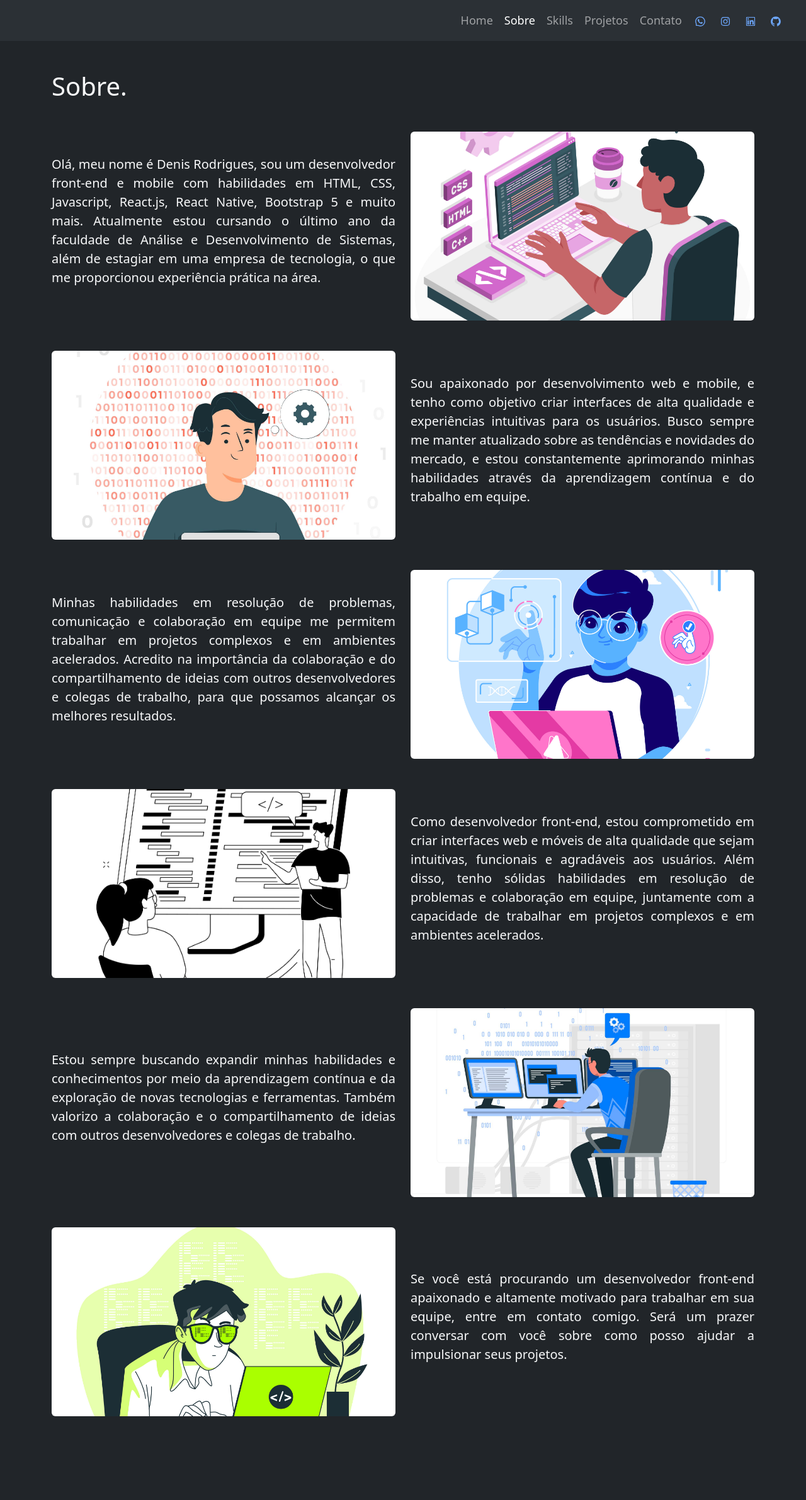
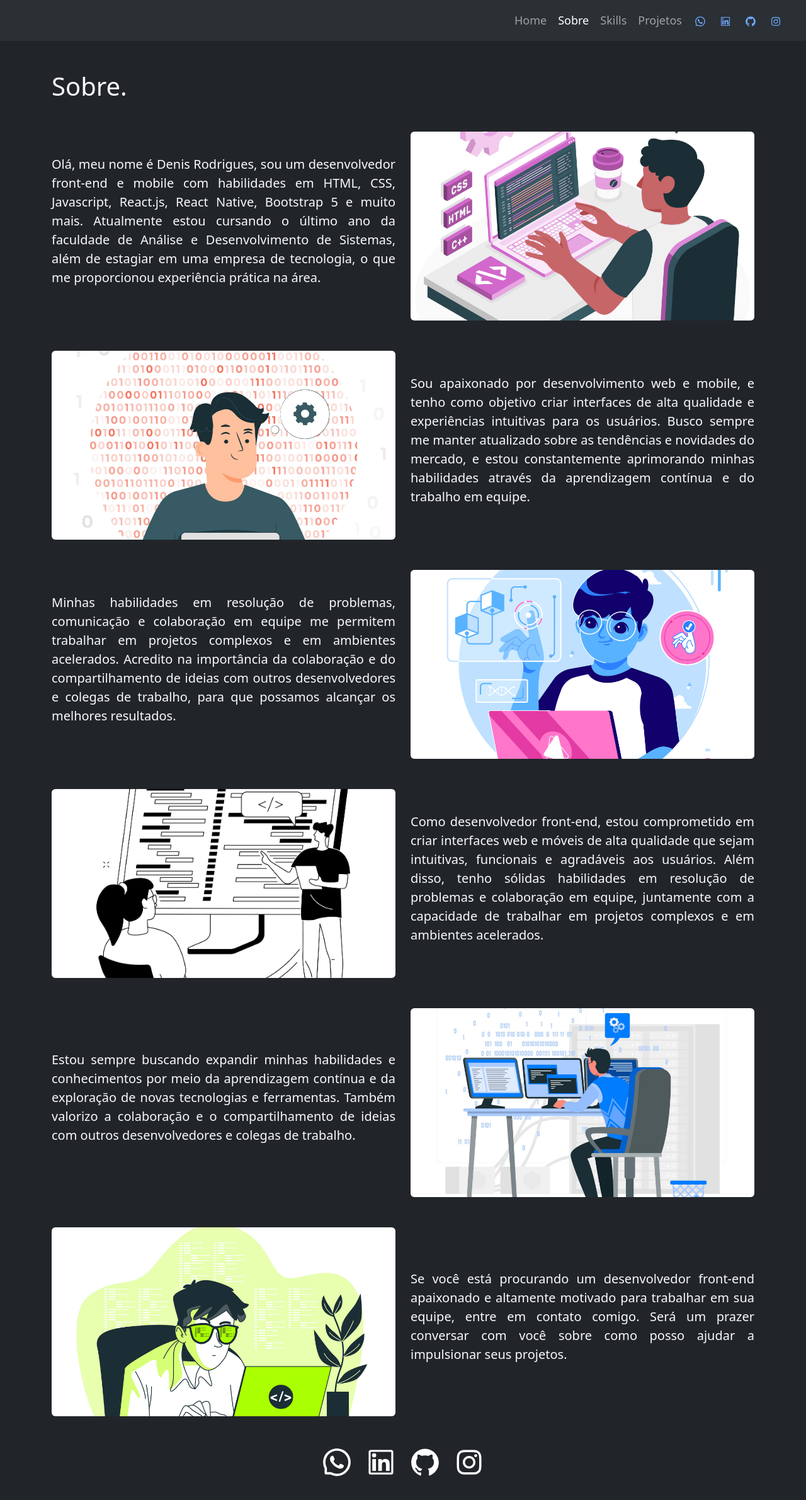
Before and after one commit to denisrodrigues-ita/portflio, a React (Vite) app: page /sobre in a window 1280 px wide. Shown: the top 2382 px of the page at 63% size. Before the commit the page ends 2249 px from the top, so only its background shows below. Built offline with nearby package versions, Linux system fonts and the light colour scheme.

Commit message:
footer finished

```diff
--- a/index.html
+++ b/index.html
@@ -5,23 +5,12 @@
     <link rel="icon" type="image/svg+xml" href="/vite.svg" />
     <meta name="viewport" content="width=device-width, initial-scale=1.0" />
 
-    <!-- Bootstrap 5 -->
     <link
-      href="https://cdn.jsdelivr.net/npm/bootstrap@5.3.0-alpha3/dist/css/bootstrap.min.css"
       rel="stylesheet"
-      integrity="sha384-KK94CHFLLe+nY2dmCWGMq91rCGa5gtU4mk92HdvYe+M/SXH301p5ILy+dN9+nJOZ"
-      crossorigin="anonymous"
+      href="node_modules/bootstrap/dist/css/bootstrap.min.css"
     />
-
     <script
-      src="src/js/popper.js"
-      defer
-    ></script>
-
-    <script
-      src="https://cdn.jsdelivr.net/npm/bootstrap@5.3.0-alpha3/dist/js/bootstrap.bundle.min.js"
-      integrity="sha384-ENjdO4Dr2bkBIFxQpeoTz1HIcje39Wm4jDKdf19U8gI4ddQ3GYNS7NTKfAdVQSZe"
-      crossorigin="anonymous"
+      src="node_modules/bootstrap/dist/js/bootstrap.bundle.min.js"
       defer
     ></script>
 
--- a/package.json
+++ b/package.json
@@ -10,6 +10,7 @@
   },
   "dependencies": {
     "animate.css": "^4.1.1",
+    "bootstrap": "^5.3.0-alpha3",
     "react": "^18.2.0",
     "react-circular-progressbar": "^2.1.0",
     "react-dom": "^18.2.0",
--- a/src/App.jsx
+++ b/src/App.jsx
@@ -1,12 +1,11 @@
 import React from "react";
 import { BrowserRouter, Routes, Route } from "react-router-dom";
 import Header from "./components/Header";
+import Footer from "./components/Footer";
 import Home from "./pages/Home";
 import Sobre from "./pages/Sobre";
 import Projetos from "./pages/Projetos";
-import Contato from "./pages/Contato";
 import Skills from "./pages/Skills";
-
 
 const App = () => {
   return (
@@ -17,10 +16,10 @@ const App = () => {
           <Route path="/" element={<Home />} />
           <Route path="sobre" element={<Sobre />} />
           <Route path="projetos" element={<Projetos />} />
-          <Route path="contato" element={<Contato />} />
           <Route path="skills" element={<Skills />} />
         </Routes>
       </main>
+      <Footer />
     </BrowserRouter>
   );
 };
--- a/src/components/Footer.jsx
+++ b/src/components/Footer.jsx
@@ -1,9 +1,46 @@
-import React from 'react'
+import React from "react";
+import {
+  AiOutlineWhatsApp,
+  AiOutlineInstagram,
+  AiOutlineLinkedin,
+  AiOutlineGithub,
+} from "react-icons/ai";
+import { Link } from "react-router-dom";
+import styles from "../css/footer.module.css";
 
 const Footer = () => {
   return (
-    <div>Footer</div>
-  )
-}
+    <footer className="container my-5 d-flex justify-content-center">
+      <Link
+        target="_blank"
+        to="https://wa.me/5535984484087"
+        className={`${styles.footerLink}`}
+      >
+        <AiOutlineWhatsApp size={50} />
+      </Link>
+      <Link
+        className={`${styles.footerLink}`}
+        target="_blank"
+        to="https://www.linkedin.com/in/denisrodrigues-ita/"
+      >
+        <AiOutlineLinkedin size={50} />
+      </Link>
+      <Link
+        className={`${styles.footerLink}`}
+        target="_blank"
+        to="https://github.com/denisrodrigues-ita"
+      >
+        <AiOutlineGithub size={50} />
+      </Link>
+      <Link
+        className={`${styles.footerLink}`}
+        target="_blank"
+        to="https://www.instagram.com/denisrodrigues_ita/"
+      >
+        <AiOutlineInstagram size={50} />
+      </Link>
+    </footer>
+  );
+};
 
-export default Footer
+export default Footer;
--- a/src/components/Header.jsx
+++ b/src/components/Header.jsx
@@ -1,5 +1,5 @@
 import React from "react";
-import { NavLink } from "react-router-dom";
+import { NavLink, Link } from "react-router-dom";
 import {
   AiOutlineWhatsApp,
   AiOutlineInstagram,
@@ -50,31 +50,29 @@ const Header = () => {
                   Projetos
                 </NavLink>
               </li>
-              <li className="nav-item">
-                <NavLink className="nav-link" to="contato">
-                  Contato
-                </NavLink>
-              </li>
 
               <div className={`${styles.socialMidias} d-flex`}>
-                <a href="https://wa.me/+5535984484087" target="_blank">
+                <Link href="https://wa.me/+5535984484087" target="_blank">
                   <AiOutlineWhatsApp />
-                </a>
-                <a
+                </Link>
+                <Link
+                  href="https://www.linkedin.com/in/denisrodrigues-ita/"
+                  target="_blank"
+                >
+                  <AiOutlineLinkedin />
+                </Link>
+                <Link
+                  href="https://github.com/denisrodrigues-ita"
+                  target="_blank"
+                >
+                  <AiOutlineGithub />
+                </Link>
+                <Link
                   href="https://www.instagram.com/denisrodrigues.ita/"
                   target="_blank"
                 >
                   <AiOutlineInstagram />
-                </a>
-                <a
-                  href="https://www.linkedin.com/in/denisrodrigues-ita/"
-                  target="_blank"
-                >
-                  <AiOutlineLinkedin />
-                </a>
-                <a href="https://github.com/denisrodrigues-ita" target="_blank">
-                  <AiOutlineGithub />
-                </a>
+                </Link>
               </div>
             </ul>
           </div>
--- /dev/null
+++ b/src/css/footer.module.css
@@ -0,0 +1,14 @@
+.footerLink {
+  color: #fff;
+  font-size: 14px;
+  font-weight: 400;
+  text-decoration: none;
+  margin: 0 10px;
+  display: inline-block;
+  transition: all 0.4s ease;
+}
+
+.footerLink:hover {
+  color: #0d6efd;
+  scale: 1.2;
+}
--- a/src/css/sobre.module.css
+++ b/src/css/sobre.module.css
@@ -1,5 +1,5 @@
 .sobre {
-  height: calc(100vh - 56px);
+  min-height: calc(100vh - 56px);
 }
 
 .sobre p {
--- a/src/pages/Contato.jsx
+++ /dev/null
@@ -1,9 +0,0 @@
-import React from 'react'
-
-const Contato = () => {
-  return (
-    <div>Contato</div>
-  )
-}
-
-export default Contato
```
Also changed, not shown: 1 other file (tests, documents, lock files or other folders).
